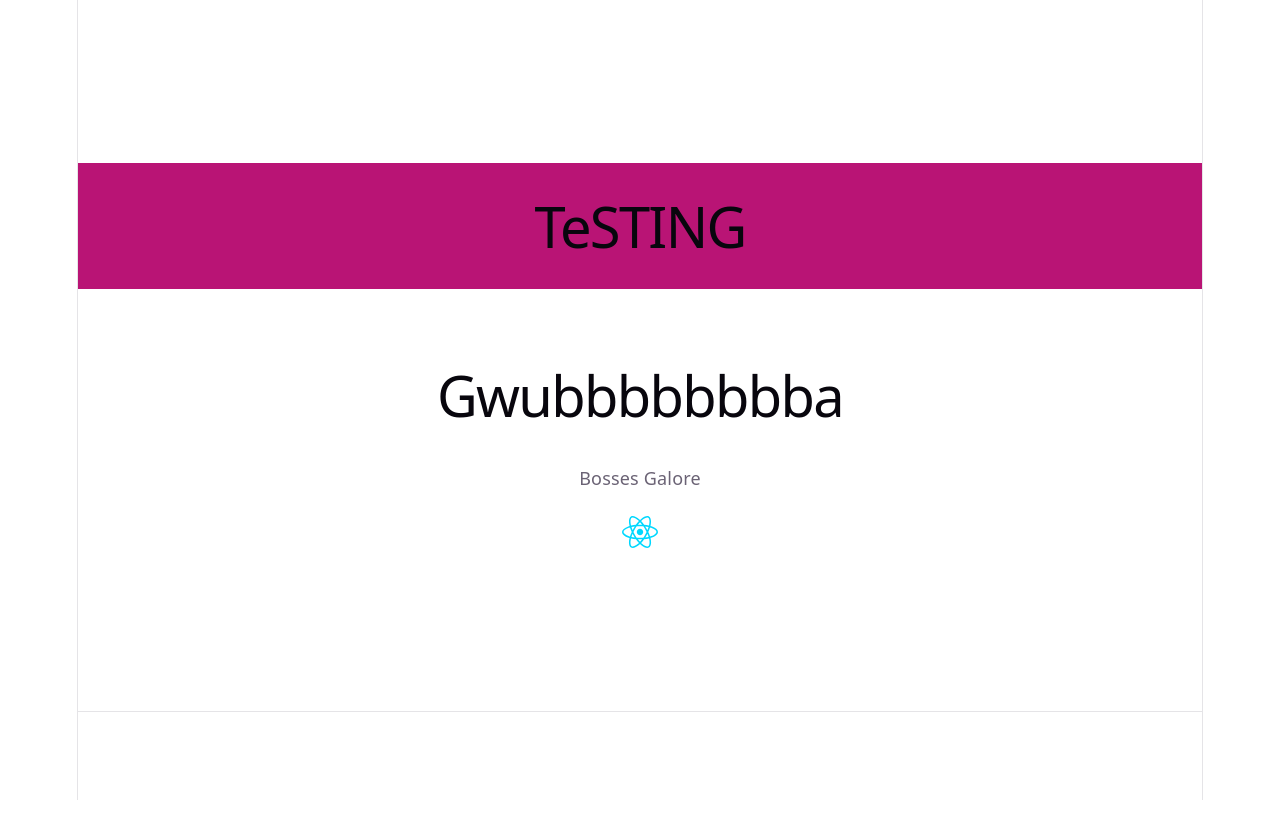
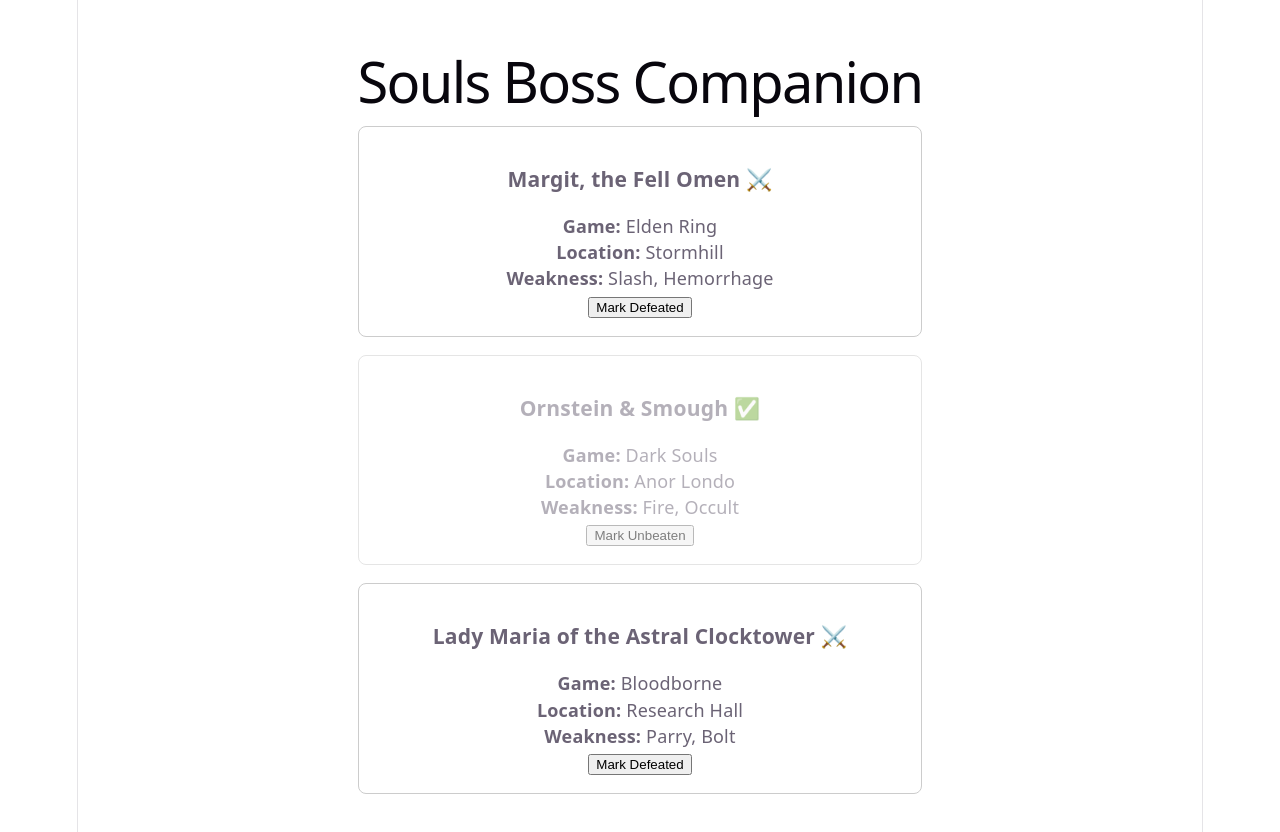
Before and after one commit to robinvuy/SoulsCompanionFrontend, a React (Vite) app in the folder soulsCompanionFrontend/: page / in a window 1280 px wide. Shown: the top 832 px of the page. Before the commit the page ends 800 px from the top, so only its background shows below. Built offline with nearby package versions, Linux system fonts and the light colour scheme.

Commit message:
mock data bosses

```diff
--- a/soulsCompanionFrontend/src/App.jsx
+++ b/soulsCompanionFrontend/src/App.jsx
@@ -1,30 +1,42 @@
-import { useState, react } from 'react'
-import reactLogo from './assets/react.svg'
-import viteLogo from './assets/vite.svg'
-import heroImg from './assets/hero.png'
-import './App.css'
-import Title from './Title';
+import { useState } from 'react';
+import { MOCK_BOSSES } from './data/mockBosses';
 
-function App() {
+export default function App() {
+  const [bosses, setBosses] = useState(MOCK_BOSSES);
+
+  const toggleDefeated = (id) => {
+    setBosses((prevBosses) =>
+      prevBosses.map((boss) =>
+        boss.id === id ? { ...boss, isDefeated: !boss.isDefeated } : boss
+      )
+    );
+  };
 
   return (
-    <>
-      <section id="center">
-        <Title />
-        <div>
-          <h1>Gwubbbbbbbba</h1>
-        </div>
-        <p>
-          Bosses Galore
-        </p>
-        <img src={reactLogo} />
-
-      </section>
-
-
-      <section id="spacer"></section>
-    </>
-  )
+    <div style={{ maxWidth: '600px', margin: '0 auto', padding: '2rem' }}>
+      <h1>Souls Boss Companion</h1>
+      <ul style={{ listStyle: 'none', padding: 0 }}>
+        {bosses.map((boss) => (
+          <li
+            key={boss.id}
+            style={{
+              border: '1px solid #ccc',
+              borderRadius: '8px',
+              padding: '1rem',
+              marginBottom: '1rem',
+              opacity: boss.isDefeated ? 0.5 : 1,
+            }}
+          >
+            <h3>{boss.name} {boss.isDefeated ? '✅' : '⚔️'}</h3>
+            <p><strong>Game:</strong> {boss.game}</p>
+            <p><strong>Location:</strong> {boss.location}</p>
+            <p><strong>Weakness:</strong> {boss.weakness}</p>
+            <button onClick={() => toggleDefeated(boss.id)}>
+              {boss.isDefeated ? 'Mark Unbeaten' : 'Mark Defeated'}
+            </button>
+          </li>
+        ))}
+      </ul>
+    </div>
+  );
 }
-
-export default App
--- /dev/null
+++ b/soulsCompanionFrontend/src/data/mockBosses.js
@@ -0,0 +1,29 @@
+export const MOCK_BOSSES = [
+  {
+    id: 1,
+    name: "Margit, the Fell Omen",
+    game: "Elden Ring",
+    location: "Stormhill",
+    difficulty: "Hard",
+    isDefeated: false,
+    weakness: "Slash, Hemorrhage",
+  },
+  {
+    id: 2,
+    name: "Ornstein & Smough",
+    game: "Dark Souls",
+    location: "Anor Londo",
+    difficulty: "Very Hard",
+    isDefeated: true,
+    weakness: "Fire, Occult",
+  },
+  {
+    id: 3,
+    name: "Lady Maria of the Astral Clocktower",
+    game: "Bloodborne",
+    location: "Research Hall",
+    difficulty: "Hard",
+    isDefeated: false,
+    weakness: "Parry, Bolt",
+  },
+];
```
